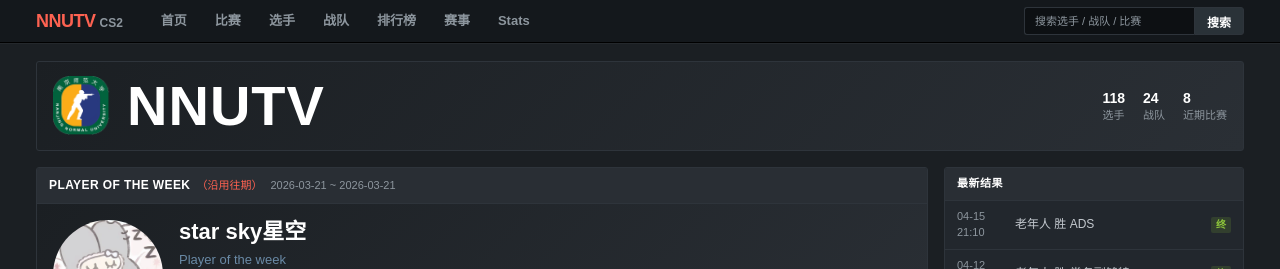
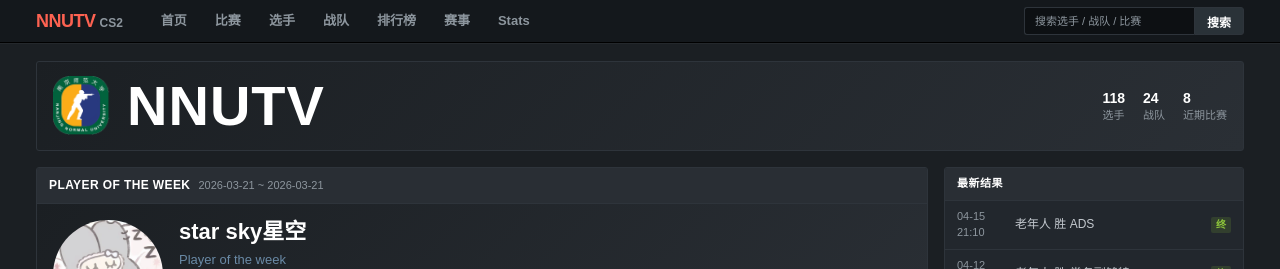
Before and after one commit to HXqwq/nnutv-CS2, a Next.js app: page / in a window 1280 px wide. Shown: the top 269 px of the page. Built offline with nearby package versions, Linux system fonts and the light colour scheme.

Commit message:
移除主页每周选手板块的「沿用往期」提示

```diff
--- a/app/page.js
+++ b/app/page.js
@@ -29,7 +29,6 @@ export default function HomePage() {
           <section className="panel pow-panel">
             <h2 className="panel-title">
               Player of the Week
-              {pow?.fallback && <span className="pow-fallback">（沿用往期）</span>}
               {pow && (
                 <span className="pow-range">{pow.week.start} ~ {pow.week.end}</span>
               )}
```
